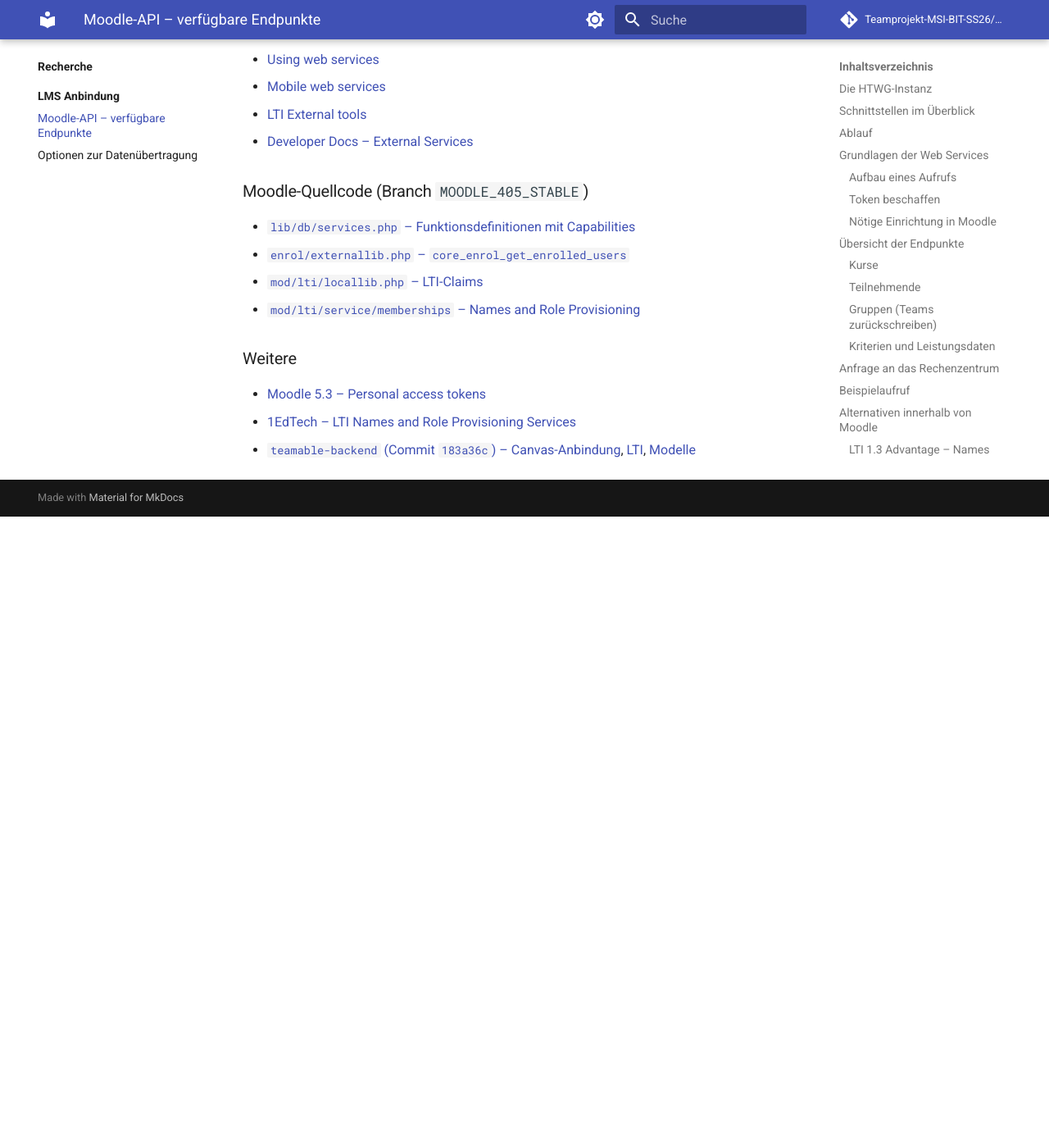
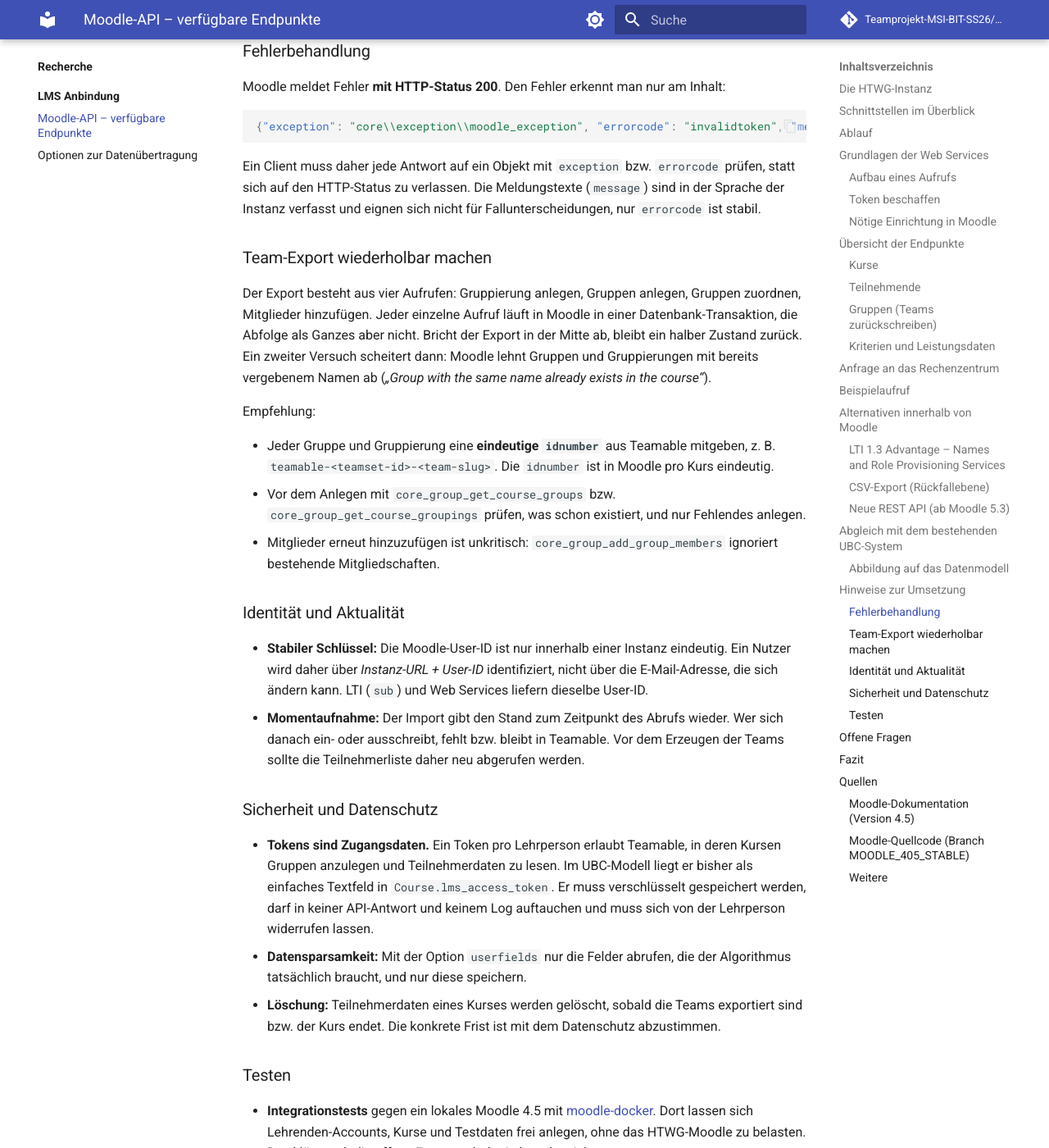
Before and after one commit to Teamprojekt-MSI-BIT-SS26/documentation, an MkDocs documentation site: the page built from docs/recherche/LMS-Anbindung/moodle-api.md, in a window 1280 px wide and 1400 px high, scrolled down 12183 px. Shown: the whole window at 82% size. Built offline with MkDocs 1.6.1 and Material for MkDocs 9.7.7, drawn with Linux system fonts in a browser that asks for light colours; comment, search, counter and statistics services are not loaded; before the commit the page ends 12813 px from its top, so only the background shows below that; some of the changed text lies outside the part shown.

Commit message:
Moodle-API: echte Beispielantwort und Hinweise zur Umsetzung
- Erfundenes Beispiel durch echte, anonymisierte Antwort von
  core_enrol_get_enrolled_users (Studierenden-Token) ersetzt
- Belegt und offen getrennt: Kurzfassung, Belegstand-Tabelle,
  nicht verifizierte Felder markiert
- Neuer Abschnitt "Hinweise zur Umsetzung": Fehlerbehandlung,
  wiederholbarer Team-Export, Identität, Sicherheit, Testen
- Passwort-Eingabe in "Selbst ausprobieren" ohne Shell-History
- Einrückung der Hinweiskästen korrigiert

Refs #9

````diff
--- a/docs/recherche/LMS-Anbindung/moodle-api.md
+++ b/docs/recherche/LMS-Anbindung/moodle-api.md
@@ -3,9 +3,17 @@
 Diese Seite beschreibt, welche Kurs- und Studierendendaten Teamable Analytics aus Moodle abrufen kann, über welche Schnittstellen das möglich ist und wie sich die Daten auf das bestehende Datenmodell abbilden lassen.
 
 !!! abstract "Kurzfassung"
-    - Die **klassischen Moodle Web Services** liefern alle Daten, die wir brauchen: Kurse, Teilnehmende mit Rollen, bestehende Gruppen, Profilfelder, Umfrage- und Bewertungsdaten. Außerdem können sie **Teams als Moodle-Gruppen zurückschreiben**.
-    - Im **HTWG-Moodle (4.5.14)** sind Web Services und das REST-Protokoll bereits aktiv. Es fehlt nur ein eigener externer Service für Teamable, den das Rechenzentrum anlegen muss. Die nötigen Funktionen stehen unter [Anfrage an das Rechenzentrum](#anfrage-an-das-rechenzentrum).
+    - Die **klassischen Moodle Web Services** bieten Funktionen für alle Daten, die wir brauchen: Kurse, Teilnehmende mit Rollen, Gruppen, Profilfelder, Umfrage- und Bewertungsdaten. Außerdem können sie **Teams als Moodle-Gruppen zurückschreiben**.
+    - **Verifiziert** ist an der HTWG bisher nur die Sicht von Studierenden: Die Teilnehmerliste enthält dort nur ID, Name, E-Mail, Profilbild und Rolle. Welche weiteren Felder (z. B. `idnumber`, Gruppen, Profilfelder) eine Lehrperson erhält, ist **noch offen**.
+    - Im **HTWG-Moodle (4.5.14)** sind Web Services und das REST-Protokoll bereits aktiv. Es fehlt ein eigener externer Service für Teamable, den das Rechenzentrum anlegen muss. Die nötigen Funktionen stehen unter [Anfrage an das Rechenzentrum](#anfrage-an-das-rechenzentrum).
     - Alle Canvas-Funktionen des UBC-Systems haben eine Moodle-Entsprechung, mit einer Ausnahme: Den Opt-in-Test kann das System nicht selbst anlegen.
+
+| Angabe auf dieser Seite | Wie belegt |
+| --- | --- |
+| Konfiguration der HTWG-Instanz | Öffentliche Endpunkte der HTWG-Instanz abgefragt |
+| Teilnehmerliste aus Studierendensicht | Echter Aufruf an der HTWG (siehe [Beispielaufruf](#beispielaufruf)) |
+| Funktionen, Parameter, Capabilities, LTI-Claims | Moodle-4.5-Quellcode |
+| Rückgabefelder aus Lehrendensicht | Nur laut Moodle-Code möglich, an der HTWG **nicht geprüft** |
 
 ## Die HTWG-Instanz
 
@@ -47,7 +55,7 @@ sequenceDiagram
     L->>T: Kurs auswählen
     T->>M: core_enrol_get_users_courses
     T->>M: core_enrol_get_enrolled_users
-    M-->>T: Teilnehmende mit Rollen, Gruppen, Profilfeldern
+    M-->>T: Teilnehmende mit Rollen (weitere Felder je nach Rechten)
     T->>M: mod_choice_get_choice_results / mod_feedback_get_responses_analysis / gradereport_user_get_grade_items
     M-->>T: Antworten und Noten als Kriterien
     T->>A: Teams berechnen
@@ -88,9 +96,9 @@ Jeder Token gehört zu genau einem **Nutzer** und einem **externen Service**:
 !!! warning "Token des App-Service nur für Tests"
     Der Service der Moodle-App (`moodle_mobile_app`) ist an der HTWG aktiv. Damit kann sich jede Person mit ihren Zugangsdaten selbst einen Token holen und die lesenden Funktionen ausprobieren. **Für Teamable selbst eignet sich dieser Weg aber nicht:**
 
-- Teamable müsste Passwörter entgegennehmen.
-- Der Token hat Zugriff auf alle Funktionen der App, nicht nur auf die benötigten.
-- Die Funktionen zum **Anlegen von Gruppen** (`core_group_create_groups`, `core_group_add_group_members`, `core_group_create_groupings`, `core_group_assign_grouping`) gehören **nicht** zum App-Service.
+    - Teamable müsste Passwörter entgegennehmen.
+    - Der Token hat Zugriff auf alle Funktionen der App, nicht nur auf die benötigten.
+    - Die Funktionen zum **Anlegen von Gruppen** (`core_group_create_groups`, `core_group_add_group_members`, `core_group_create_groupings`, `core_group_assign_grouping`) gehören **nicht** zum App-Service.
 
 ### Nötige Einrichtung in Moodle
 
@@ -106,6 +114,8 @@ Jeder Token gehört zu genau einem **Nutzer** und einem **externen Service**:
 
 Die Capabilities stammen aus der Funktionsdefinition in Moodle 4.5 (`lib/db/services.php` bzw. `db/services.php` des jeweiligen Plugins). Zusätzlich prüft jede Funktion den Kurszugriff und die Datenschutzeinstellungen. Die Spalte „App“ zeigt, ob die Funktion zum Service der Moodle-App gehört und sich damit schon jetzt testen lässt.
 
+Die genannten Felder sind die, die eine Funktion **laut Moodle-Code höchstens** liefert. Was tatsächlich zurückkommt, hängt von den Rechten des Token-Nutzers und den Datenschutzeinstellungen der Instanz ab.
+
 ### Kurse
 
 | Funktion | Zweck und wichtige Felder | Capability | App |
@@ -119,7 +129,7 @@ Die Capabilities stammen aus der Funktionsdefinition in Moodle 4.5 (`lib/db/serv
 
 | Funktion | Zweck und wichtige Felder | Capability | App |
 | --- | --- | --- | --- |
-| `core_enrol_get_enrolled_users` | **Kernfunktion:** alle Teilnehmenden eines Kurses mit `id`, `firstname`, `lastname`, `email`, `idnumber`, `roles[]`, `groups[]`, `customfields[]` | `moodle/course:viewparticipants`; für E-Mail und verborgene Felder zusätzlich `moodle/course:useremail`, `moodle/user:viewhiddendetails` | ✔ |
+| `core_enrol_get_enrolled_users` | **Kernfunktion:** alle Teilnehmenden eines Kurses. Möglich sind u. a. `id`, `firstname`, `lastname`, `email`, `idnumber`, `roles[]`, `groups[]`, `customfields[]`. An der HTWG aus Studierendensicht geliefert: nur `id`, Name, `email`, Profilbild, `roles[]` | `moodle/course:viewparticipants`; für E-Mail und verborgene Felder zusätzlich `moodle/course:useremail`, `moodle/user:viewhiddendetails` | ✔ |
 | `core_user_get_course_user_profiles` | Detailprofil einzelner Nutzer im Kurs, inkl. `customfields[]` | `moodle/user:viewdetails` | ✔ |
 
 Nützliche `options` für `core_enrol_get_enrolled_users`:
@@ -132,8 +142,7 @@ Nützliche `options` für `core_enrol_get_enrolled_users`:
 | `userfields` | Zurückgegebene Felder einschränken (Datensparsamkeit) |
 | `limitfrom`, `limitnumber`, `sortby`, `sortdirection` | Paging und Sortierung |
 
-!!! tip "Kriterien aus Profilfeldern"
-    `core_enrol_get_enrolled_users` liefert `customfields[]` mit. Selbst definierte Profilfelder (z. B. Studiengang oder Semester, falls die HTWG sie pflegt) kommen also direkt mit der Teilnehmerliste, ohne zusätzlichen Aufruf.
+`core_enrol_get_enrolled_users` kann zusätzlich `customfields[]` liefern. Selbst definierte Profilfelder (z. B. Studiengang oder Semester, falls die HTWG sie pflegt) kämen dann direkt mit der Teilnehmerliste. Aus Studierendensicht sind sie an der HTWG nicht enthalten.
 
 ### Gruppen (Teams zurückschreiben)
 
@@ -210,41 +219,58 @@ Die Lehrperson braucht in ihrem Kurs diese Rechte, die die Trainer-Rolle standar
 
 ## Beispielaufruf
 
+Echter Aufruf gegen das HTWG-Moodle mit dem Token eines **Studierenden-Accounts** (App-Service), begrenzt auf drei Teilnehmende:
+
 ```bash
 curl -s "https://moodle.htwg-konstanz.de/moodle/webservice/rest/server.php" \
   -d wstoken=$MOODLE_TOKEN \
   -d wsfunction=core_enrol_get_enrolled_users \
   -d moodlewsrestformat=json \
-  -d courseid=42 \
-  -d "options[0][name]=onlyactive" -d "options[0][value]=1" \
-  -d "options[1][name]=userfields" -d "options[1][value]=id,firstname,lastname,email,idnumber,groups,roles,customfields"
+  -d courseid=<kurs-id> \
+  -d "options[0][name]=limitnumber" -d "options[0][value]=3"
 ```
+
+Antwort (eine von drei Personen, anonymisiert: Namen, IDs und E-Mail-Adressen ersetzt, Struktur und Feldnamen unverändert):
 
 ```json
 [
   {
-    "id": 1337,
+    "id": 1001,
     "firstname": "Erika",
     "lastname": "Mustermann",
     "fullname": "Erika Mustermann",
     "email": "erika.mustermann@htwg-konstanz.de",
-    "idnumber": "301234",
-    "roles": [{ "roleid": 5, "name": "", "shortname": "student", "sortorder": 0 }],
-    "groups": [{ "id": 17, "name": "Team A", "description": "", "descriptionformat": 1 }],
-    "customfields": [{ "type": "text", "value": "MSI", "name": "Studiengang", "shortname": "studiengang" }]
+    "profileimageurlsmall": "https://moodle.htwg-konstanz.de/moodle/theme/image.php/boost/core/1/u/f2",
+    "profileimageurl": "https://moodle.htwg-konstanz.de/moodle/theme/image.php/boost/core/1/u/f1",
+    "roles": [
+      {
+        "roleid": 5,
+        "name": "Studierende",
+        "shortname": "student",
+        "sortorder": 0
+      }
+    ]
   }
 ]
 ```
 
-(Antwort gekürzt. Feldnamen wie in Moodle 4.5, Werte frei erfunden.)
+Aus der Sicht von Studierenden liefert die HTWG-Instanz also nur **ID, Name, E-Mail, Profilbild und Rolle**. Die Rolle heißt an der HTWG „Studierende“, ihr Kurzname ist wie im Moodle-Standard `student`. Felder wie `username`, `idnumber`, `groups` oder `customfields` fehlen. Mit dem Token einer Lehrperson kommen je nach Rechten und Datenschutzeinstellungen weitere Felder hinzu. Welche das an der HTWG genau sind, muss noch mit einem Lehrenden-Account geprüft werden.
 
 !!! tip "Selbst ausprobieren"
     Lesende Funktionen lassen sich mit dem eigenen HTWG-Account über den App-Service testen, ohne das Rechenzentrum. Studierende haben in ihren Kursen standardmäßig `moodle/course:viewparticipants`.
 
-1. Den Token holen und als `MOODLE_TOKEN` setzen: `curl -s https://moodle.htwg-konstanz.de/moodle/login/token.php -d username=… -d password=… -d service=moodle_mobile_app`
-2. Den Beispielaufruf oben mit einer eigenen Kurs-ID ausführen.
+    Den Token so holen, dass das Passwort nicht in der Shell-History landet:
 
-    Den Token anschließend unter *Einstellungen › Sicherheitsschlüssel* wieder löschen.
+    ```bash
+    read -r -p "Benutzername: " U; read -r -s -p "Passwort: " P; echo
+    MOODLE_TOKEN=$(curl -s https://moodle.htwg-konstanz.de/moodle/login/token.php \
+      --data-urlencode "username=$U" --data-urlencode "password=$P" \
+      -d service=moodle_mobile_app | sed -E 's/.*"token":"([^"]+)".*/\1/'); unset P
+    ```
+
+    Danach den Beispielaufruf oben mit einer eigenen Kurs-ID ausführen (die ID steht in der Kurs-URL `…/course/view.php?id=…`).
+
+    Der Token bleibt gültig, bis er unter *Profil › Einstellungen › Sicherheitsschlüssel* zurückgesetzt wird. Wer die Moodle-App nutzt, bekommt meist denselben Token wie die App und muss sich dort nach dem Zurücksetzen neu anmelden.
 
 ## Alternativen innerhalb von Moodle
 
@@ -272,13 +298,13 @@ Beim Start aus einem Kurs ruft das Tool dann die Teilnehmerliste ab:
 !!! tip "LTI 1.3 ist im Backend schon vorhanden"
     Das UBC-Backend implementiert den LTI-1.3-Launch bereits mit `pylti1p3` (`src/lti/views.py`). Allerdings liest der Launch Kurs und Nutzer aus den **Canvas-spezifischen Custom Claims** `canvas_course_id` und `canvas_user_id`. Moodle sendet diese Angaben in den Standard-Claims:
 
-| Angabe | LTI-Claim | Wert in Moodle |
-| --- | --- | --- |
-| Nutzer | `sub` | Moodle-User-ID |
-| Kurs | `https://purl.imsglobal.org/spec/lti/claim/context` → `id` | Moodle-Kurs-ID |
-| Matrikelnummer o. Ä. | `https://purl.imsglobal.org/spec/lti/claim/lis` → `person_sourcedid` | `idnumber` |
+    | Angabe | LTI-Claim | Wert in Moodle |
+    | --- | --- | --- |
+    | Nutzer | `sub` | Moodle-User-ID |
+    | Kurs | `https://purl.imsglobal.org/spec/lti/claim/context` → `id` | Moodle-Kurs-ID |
+    | Matrikelnummer o. Ä. | `https://purl.imsglobal.org/spec/lti/claim/lis` → `person_sourcedid` | `idnumber` |
 
-Außerdem nimmt der Launch bisher immer die erste `Organization` (`Organization.objects.first()`), statt sie anhand des Ausstellers (`iss`) zuzuordnen.
+    Außerdem nimmt der Launch bisher immer die erste `Organization` (`Organization.objects.first()`), statt sie anhand des Ausstellers (`iss`) zuzuordnen.
 
 ### CSV-Export (Rückfallebene)
 
@@ -307,7 +333,7 @@ Das UBC-Backend greift über die Bibliothek `canvasapi` auf Canvas zu (`src/app/
 
 ### Abbildung auf das Datenmodell
 
-Die Moodle-Daten lassen sich ohne neue Entitäten auf die bestehenden Django-Modelle (`src/app/models/`) abbilden. Das künftige interne Datenmodell kann davon abweichen; die Tabelle zeigt nur, dass Moodle alle heute genutzten Felder liefern kann.
+Die Moodle-Daten lassen sich ohne neue Entitäten auf die bestehenden Django-Modelle (`src/app/models/`) abbilden. Das künftige interne Datenmodell kann davon abweichen. Die Tabelle zeigt, dass Moodle alle heute genutzten Felder liefern *kann*. Mit † markierte Felder kamen aus Studierendensicht an der HTWG nicht mit.
 
 | Modell im UBC-System | Feld | Quelle in Moodle |
 | --- | --- | --- |
@@ -316,19 +342,58 @@ Die Moodle-Daten lassen sich ohne neue Entitäten auf die bestehenden Django-Mod
 | `Course` | `lms_opt_in_quiz_id` | ID der Opt-in-*Abstimmung* (`mod_choice`) |
 | `Course` | `lms_access_token` | Web-Service-Token (bisher ungenutzt, da Canvas per OAuth arbeitet) |
 | `CourseMember` | `lms_id` | Moodle-User-`id` |
-| `CourseMember` | `sis_user_id` | `idnumber` (falls gepflegt, meist die Matrikelnummer) |
+| `CourseMember` | `sis_user_id` | `idnumber`† (falls gepflegt, meist die Matrikelnummer) |
 | `CourseMember` | `first_name`, `last_name` | `firstname`, `lastname` |
 | `CourseMember` | `role` | `roles[].shortname`: `student` → `Student`, `editingteacher` / `teacher` → `Instructor` |
-| `Section` | – | Moodle-Gruppen (`groups[]`), falls Übungsgruppen als Sektionen dienen sollen |
-| `Attribute` / `AttributeOption` / `AttributeResponse` | – | Profilfelder, Antworten aus Abstimmung oder Feedback, Noten |
+| `Section` | – | Moodle-Gruppen (`groups[]`†), falls Übungsgruppen als Sektionen dienen sollen |
+| `Attribute` / `AttributeOption` / `AttributeResponse` | – | Profilfelder (`customfields[]`†), Antworten aus Abstimmung oder Feedback, Noten |
 | `TeamSet` | `name` | Gruppierung |
 | `Team` | `name`, `members` | Gruppe und Mitglieder |
+
+## Hinweise zur Umsetzung
+
+### Fehlerbehandlung
+
+Moodle meldet Fehler **mit HTTP-Status 200**. Den Fehler erkennt man nur am Inhalt:
+
+```json
+{"exception": "core\\exception\\moodle_exception", "errorcode": "invalidtoken", "message": "Ungültiges Token - Token wurde nicht gefunden"}
+```
+
+Ein Client muss daher jede Antwort auf ein Objekt mit `exception` bzw. `errorcode` prüfen, statt sich auf den HTTP-Status zu verlassen. Die Meldungstexte (`message`) sind in der Sprache der Instanz verfasst und eignen sich nicht für Fallunterscheidungen, nur `errorcode` ist stabil.
+
+### Team-Export wiederholbar machen
+
+Der Export besteht aus vier Aufrufen: Gruppierung anlegen, Gruppen anlegen, Gruppen zuordnen, Mitglieder hinzufügen. Jeder einzelne Aufruf läuft in Moodle in einer Datenbank-Transaktion, die Abfolge als Ganzes aber nicht. Bricht der Export in der Mitte ab, bleibt ein halber Zustand zurück. Ein zweiter Versuch scheitert dann: Moodle lehnt Gruppen und Gruppierungen mit bereits vergebenem Namen ab (*„Group with the same name already exists in the course“*).
+
+Empfehlung:
+
+- Jeder Gruppe und Gruppierung eine **eindeutige `idnumber`** aus Teamable mitgeben, z. B. `teamable-<teamset-id>-<team-slug>`. Die `idnumber` ist in Moodle pro Kurs eindeutig.
+- Vor dem Anlegen mit `core_group_get_course_groups` bzw. `core_group_get_course_groupings` prüfen, was schon existiert, und nur Fehlendes anlegen.
+- Mitglieder erneut hinzuzufügen ist unkritisch: `core_group_add_group_members` ignoriert bestehende Mitgliedschaften.
+
+### Identität und Aktualität
+
+- **Stabiler Schlüssel:** Die Moodle-User-ID ist nur innerhalb einer Instanz eindeutig. Ein Nutzer wird daher über *Instanz-URL + User-ID* identifiziert, nicht über die E-Mail-Adresse, die sich ändern kann. LTI (`sub`) und Web Services liefern dieselbe User-ID.
+- **Momentaufnahme:** Der Import gibt den Stand zum Zeitpunkt des Abrufs wieder. Wer sich danach ein- oder ausschreibt, fehlt bzw. bleibt in Teamable. Vor dem Erzeugen der Teams sollte die Teilnehmerliste daher neu abgerufen werden.
+
+### Sicherheit und Datenschutz
+
+- **Tokens sind Zugangsdaten.** Ein Token pro Lehrperson erlaubt Teamable, in deren Kursen Gruppen anzulegen und Teilnehmerdaten zu lesen. Im UBC-Modell liegt er bisher als einfaches Textfeld in `Course.lms_access_token`. Er muss verschlüsselt gespeichert werden, darf in keiner API-Antwort und keinem Log auftauchen und muss sich von der Lehrperson widerrufen lassen.
+- **Datensparsamkeit:** Mit der Option `userfields` nur die Felder abrufen, die der Algorithmus tatsächlich braucht, und nur diese speichern.
+- **Löschung:** Teilnehmerdaten eines Kurses werden gelöscht, sobald die Teams exportiert sind bzw. der Kurs endet. Die konkrete Frist ist mit dem Datenschutz abzustimmen.
+
+### Testen
+
+- **Integrationstests** gegen ein lokales Moodle 4.5 mit [moodle-docker](https://github.com/moodlehq/moodle-docker). Dort lassen sich Lehrenden-Accounts, Kurse und Testdaten frei anlegen, ohne das HTWG-Moodle zu belasten. Das klärt auch die offene Frage nach der Lehrendensicht.
+- **Unit-Tests** des Moodle-Adapters mit festen Antworten (Fixtures). Die anonymisierte Antwort aus dem [Beispielaufruf](#beispielaufruf) ist dafür ein Ausgangspunkt.
 
 ## Offene Fragen
 
 - [ ] Richtet das Rechenzentrum einen eigenen externen Service ein, und wie werden die Tokens verteilt (siehe [Anfrage an das Rechenzentrum](#anfrage-an-das-rechenzentrum))?
+- [ ] Welche Felder liefert `core_enrol_get_enrolled_users` mit dem Token einer Lehrperson (siehe [Beispielaufruf](#beispielaufruf))?
 - [ ] Werden an der HTWG eigene Profilfelder wie Studiengang oder Semester gepflegt, und ist `idnumber` belegt?
-- [ ] Datenschutz (DSGVO): Welche Felder dürfen wir verarbeiten? Mit der Option `userfields` nur das Nötige abrufen.
+- [ ] Welche Felder dürfen wir verarbeiten, und wie lange dürfen wir sie speichern? Abstimmung mit dem Datenschutz der HTWG.
 - [ ] Soll Teamable zusätzlich als LTI-Tool registriert werden (Login aus dem Kurs heraus)?
 
 ## Fazit
@@ -354,6 +419,7 @@ Technisch bietet sich an, die Zugriffe in `src/app/canvas/` hinter eine gemeinsa
 
 - [`lib/db/services.php` – Funktionsdefinitionen mit Capabilities](https://github.com/moodle/moodle/blob/MOODLE_405_STABLE/lib/db/services.php)
 - [`enrol/externallib.php` – `core_enrol_get_enrolled_users`](https://github.com/moodle/moodle/blob/MOODLE_405_STABLE/enrol/externallib.php)
+- [`group/externallib.php` – Gruppenfunktionen (Transaktionen, Namensprüfung)](https://github.com/moodle/moodle/blob/MOODLE_405_STABLE/group/externallib.php)
 - [`mod/lti/locallib.php` – LTI-Claims](https://github.com/moodle/moodle/blob/MOODLE_405_STABLE/mod/lti/locallib.php)
 - [`mod/lti/service/memberships` – Names and Role Provisioning](https://github.com/moodle/moodle/tree/MOODLE_405_STABLE/mod/lti/service/memberships)
 
@@ -361,4 +427,5 @@ Technisch bietet sich an, die Zugriffe in `src/app/canvas/` hinter eine gemeinsa
 
 - [Moodle 5.3 – Personal access tokens](https://docs.moodle.org/503/en/Personal_access_tokens)
 - [1EdTech – LTI Names and Role Provisioning Services](https://www.imsglobal.org/spec/lti-nrps/v2p0)
+- [moodle-docker – lokale Moodle-Umgebung](https://github.com/moodlehq/moodle-docker)
 - [`teamable-backend` (Commit `183a36c`) – Canvas-Anbindung](https://github.com/Teamprojekt-MSI-BIT-SS26/teamable-backend/tree/183a36c/src/app/canvas), [LTI](https://github.com/Teamprojekt-MSI-BIT-SS26/teamable-backend/blob/183a36c/src/lti/views.py), [Modelle](https://github.com/Teamprojekt-MSI-BIT-SS26/teamable-backend/tree/183a36c/src/app/models)
````
